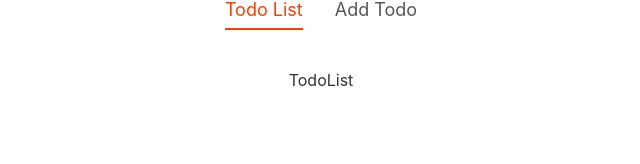
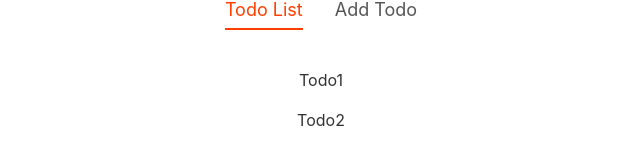
Before and after one commit to charliewhu/Svelte_TodoApp, a Svelte app: page / in a window 1280 px wide. Shown: the part 188-352 px from the top of the page, without its empty margins (319-959 px from the left). Built offline with nearby package versions, Linux system fonts and the light colour scheme.

Commit message:
added todoList

```diff
--- a/src/App.svelte
+++ b/src/App.svelte
@@ -2,6 +2,7 @@
 	import Header from './components/Header.svelte';
 	import Tabs from './shared/Tabs.svelte';
 	import TodoCreateForm from './components/TodoCreateForm.svelte';
+	import TodoList from './components/TodoList.svelte';
 
 	let tabs = ['Todo List', 'Add Todo'];
 	let activeTab = 'Todo List';
@@ -15,6 +16,11 @@
 		{
 			id: 1,
 			text: 'Todo1',
+			completed: 'false'
+		},
+		{
+			id: 2,
+			text: 'Todo2',
 			completed: 'false'
 		}
 	]
@@ -34,7 +40,7 @@
 	<Header/>
 	<Tabs on:tabChange={tabChange} {activeTab} {tabs}/>
 	{#if activeTab === 'Todo List'}
-		<p>TodoList</p>
+		<TodoList {todos} />
 	{:else if activeTab === 'Add Todo'}
 		<TodoCreateForm on:create={handleCreate}/>
 	{/if}
--- a/src/components/TodoList.svelte
+++ b/src/components/TodoList.svelte
@@ -0,0 +1,20 @@
+<script>
+    export let todos = [];
+</script>
+
+
+
+<div class="todo-list">
+    {#each todos as todo (todo.id)}
+        <div>{ todo.text }</div>
+    {/each}
+</div>
+
+
+<style>
+    .todo-list {
+        display: grid;
+        grid-gap: 20px;
+
+    }
+</style>
```
